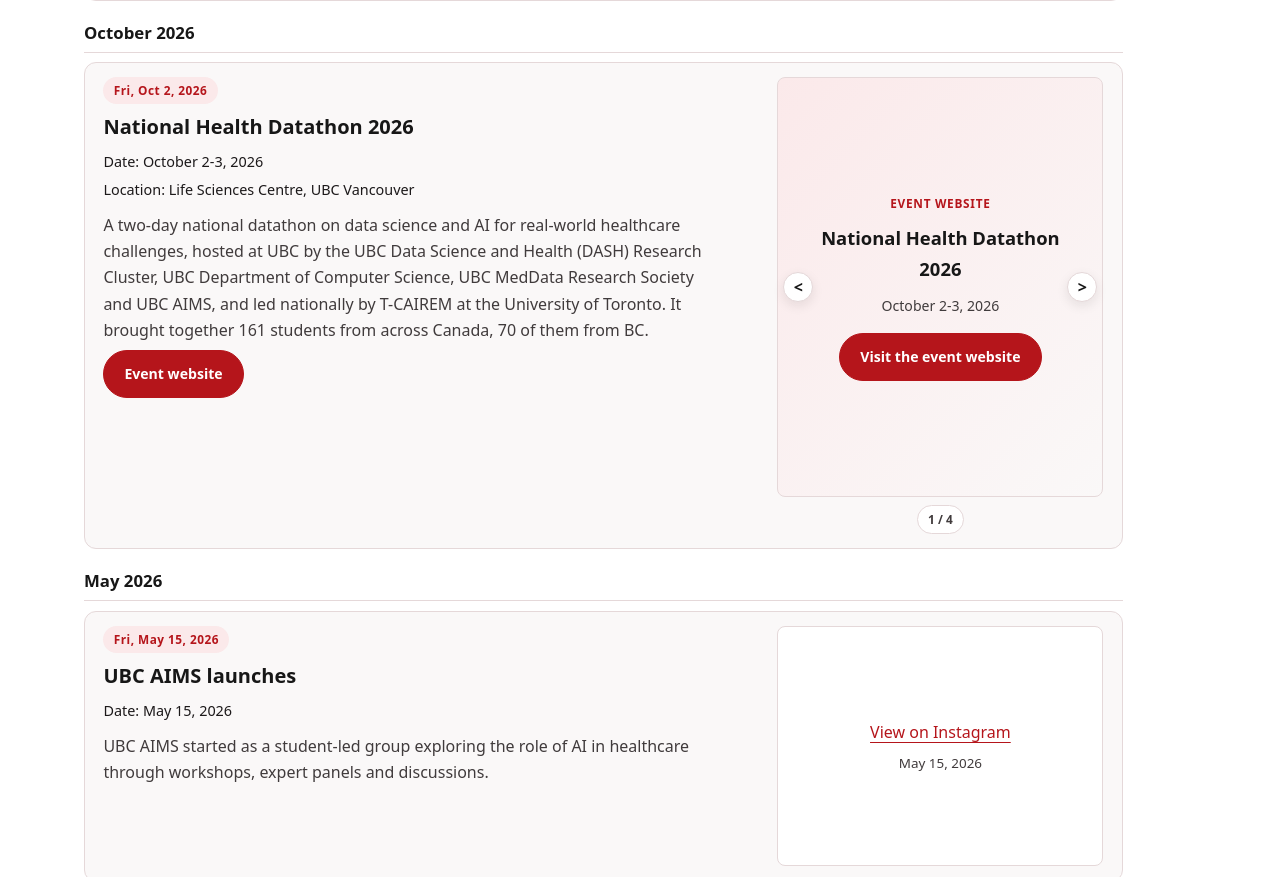
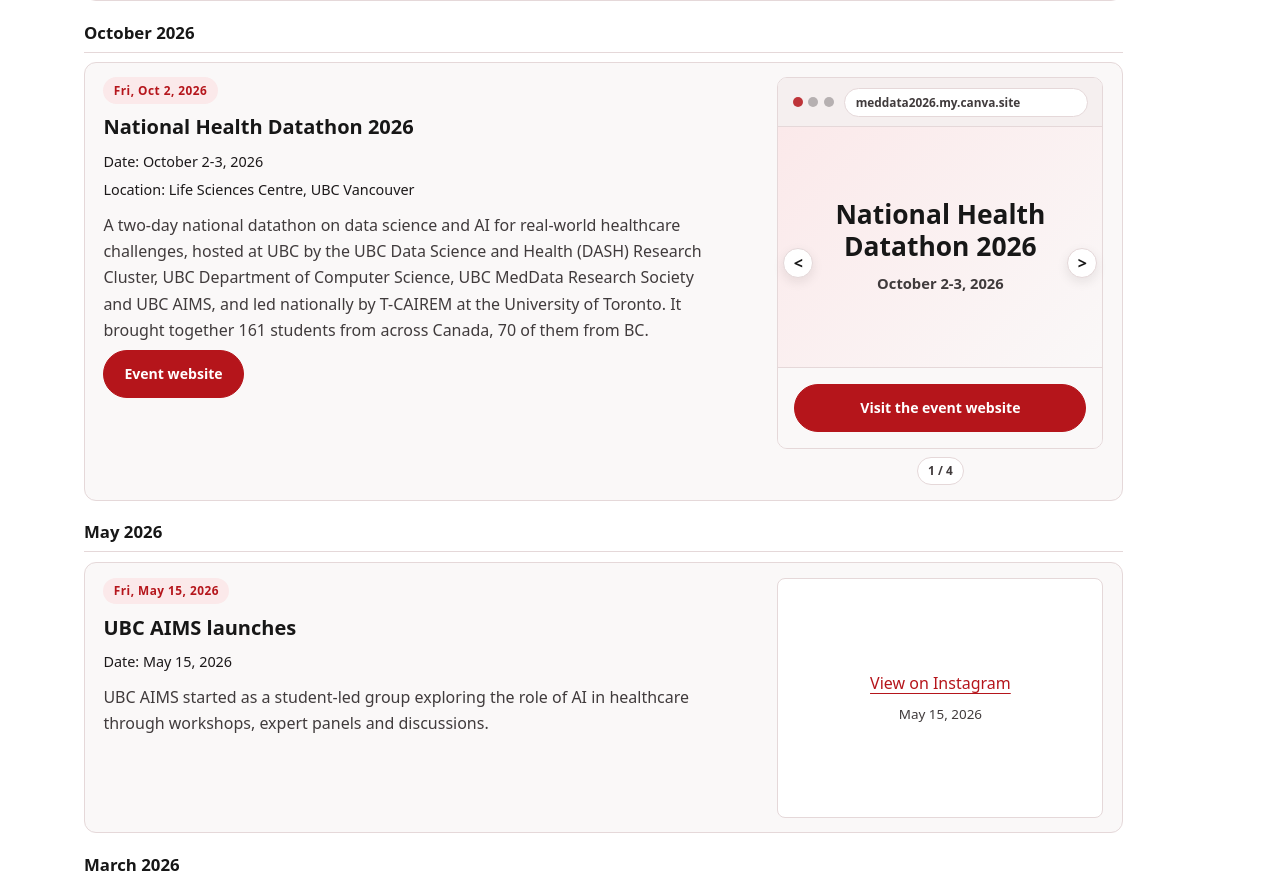
Before and after one commit to ArvinZaker/ubc-aims-website, a plain HTML site: page work.html in a window 1280 px wide. Shown: the part 1814-2691 px from the top of the page. Drawn offline with Linux system fonts and the light colour scheme; a script that the page names is missing.

Commit message:
Show the event website as a large preview card on the work page
Co-Authored-By: Claude Sonnet 5.5 <noreply@anthropic.com>

```diff
--- a/css/style.css
+++ b/css/style.css
@@ -656,36 +656,95 @@ section { margin: var(--size-3p5rem) 0; }
 .website-card {
   display: flex;
   flex-direction: column;
+  width: 100%;
+  max-width: 100%;
+  min-width: 0;
+  overflow: hidden;
+  border: var(--size-1px) solid var(--line);
+  border-radius: var(--size-10px);
+  background: var(--surface);
+  color: var(--text);
+  text-decoration: none;
+  transition: box-shadow var(--size-p2s), border-color var(--size-p2s);
+}
+.website-card:hover, .website-card:focus-visible {
+  border-color: var(--line-hover);
+  box-shadow: 0 var(--size-8px) var(--size-24px) var(--shadow-card);
+  text-decoration: none;
+}
+.website-card-bar {
+  display: flex;
+  align-items: center;
+  gap: var(--size-p65rem);
+  min-width: 0;
+  padding: var(--size-p6rem) var(--size-p9rem);
+  border-bottom: var(--size-1px) solid var(--line);
+  background: var(--surface-alt);
+}
+.website-card-dots {
+  display: inline-flex;
+  align-items: center;
+  gap: var(--size-p35rem);
+  flex-shrink: 0;
+}
+.website-card-dot {
+  width: var(--size-10px);
+  height: var(--size-10px);
+  border-radius: 50%;
+  background: var(--ink);
+  opacity: 0.35;
+}
+.website-card-dot:first-child {
+  background: var(--accent);
+  opacity: 0.85;
+}
+.website-card-host {
+  flex: 1;
+  min-width: 0;
+  padding: var(--size-p22rem) var(--size-p65rem);
+  border: var(--size-1px) solid var(--line);
+  border-radius: var(--size-20px);
+  background: var(--bg);
+  color: var(--ink);
+  font-size: var(--size-p74rem);
+  font-weight: 600;
+  white-space: nowrap;
+  overflow: hidden;
+  text-overflow: ellipsis;
+}
+.website-card-body {
+  display: flex;
+  flex-direction: column;
   align-items: center;
   justify-content: center;
-  gap: var(--size-p6rem);
-  width: 100%;
-  min-height: var(--size-420px);
-  padding: var(--size-1p75rem) var(--size-1p5rem);
-  border: var(--size-1px) solid var(--line);
-  border-radius: var(--size-8px);
+  gap: var(--size-p5rem);
+  min-height: var(--size-240px);
+  padding: var(--size-2rem) var(--size-1p5rem);
   background: linear-gradient(var(--size-135deg), var(--surface-pill) 0%, var(--surface) 100%);
   text-align: center;
-  color: var(--text);
-}
-.website-card-label {
-  font-size: var(--size-p74rem);
-  font-weight: 700;
-  letter-spacing: var(--size-p06em);
-  text-transform: uppercase;
-  color: var(--accent);
 }
 .website-card-title {
-  font-size: var(--size-1p15rem);
-  font-weight: 700;
+  font-size: var(--size-1p65rem);
+  font-weight: 800;
+  line-height: 1.2;
   color: var(--heading);
 }
 .website-card-date {
-  font-size: var(--size-p88rem);
+  font-size: var(--size-p92rem);
+  font-weight: 600;
   color: var(--ink);
 }
-.website-card .button {
-  margin-top: var(--size-p4rem);
+.website-card-footer {
+  padding: var(--size-1rem);
+  border-top: var(--size-1px) solid var(--line);
+  background: var(--surface);
+}
+.website-card-btn {
+  width: 100%;
+}
+.website-card:hover .website-card-btn, .website-card:focus-visible .website-card-btn {
+  background: var(--btn-hover);
+  border-color: var(--btn-hover);
 }
 
 .media-stack {
--- a/js/main.js
+++ b/js/main.js
@@ -100,16 +100,31 @@ function createInstagramFallback(url, date) {
 }
 
 function createWebsiteCard(url, ev) {
-  const card = createEl("div", "website-card");
-  card.append(createEl("span", "website-card-label", "Event website"));
-  card.append(createEl("strong", "website-card-title", ev.title || "Event website"));
+  const card = createEl("a", "website-card");
+  card.href = url;
+  card.target = "_blank";
+  card.rel = "noopener noreferrer";
+
+  let host = url;
+  try {
+    host = new URL(url).host || url;
+  } catch {}
+
+  const bar = createEl("div", "website-card-bar");
+  const dots = createEl("span", "website-card-dots");
+  dots.setAttribute("aria-hidden", "true");
+  for (let i = 0; i < 3; i += 1) dots.append(createEl("span", "website-card-dot"));
+  bar.append(dots, createEl("span", "website-card-host", host));
+
+  const body = createEl("div", "website-card-body");
+  body.append(createEl("strong", "website-card-title", ev.title || "Event website"));
   const dateText = ev.date || formatFullDate(ev.isoDate);
-  if (dateText) card.append(createEl("span", "website-card-date", dateText));
-  const btn = createEl("a", "button", "Visit the event website");
-  btn.href = url;
-  btn.target = "_blank";
-  btn.rel = "noopener noreferrer";
-  card.append(btn);
+  if (dateText) body.append(createEl("span", "website-card-date", dateText));
+
+  const footer = createEl("div", "website-card-footer");
+  footer.append(createEl("span", "button website-card-btn", "Visit the event website"));
+
+  card.append(bar, body, footer);
   return card;
 }
 
```
